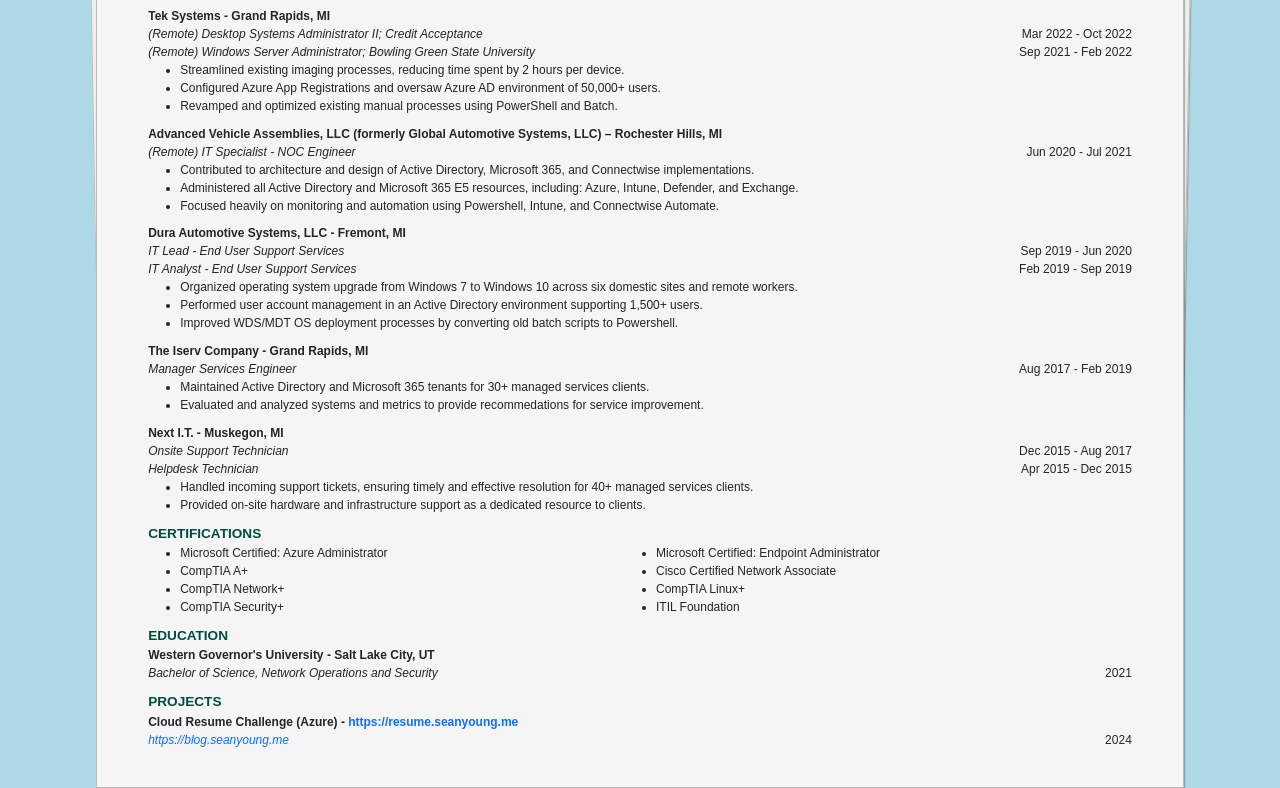
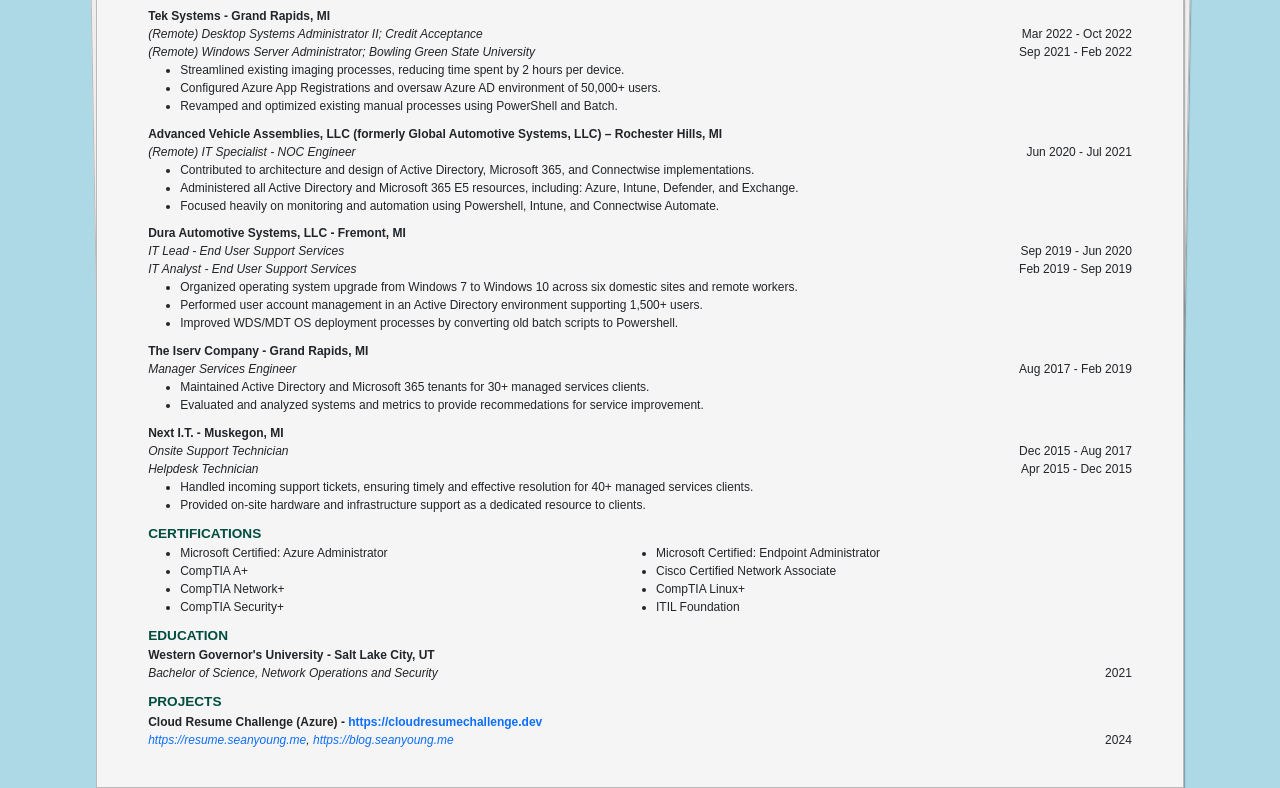
Before and after one commit to seayou8976/azure_cloud_resume, a plain HTML site: page website/index.html in a window 1280 px wide. Shown: the part 472-1260 px from the top of the page. Drawn offline with nearby package versions, Linux system fonts and the light colour scheme; no server answers.

Commit message:
Added the cloud resume challenge url to projects

```diff
--- a/website/index.html
+++ b/website/index.html
@@ -144,8 +144,8 @@
                         <p>PROJECTS</p>
                     </div>
                     <div id="project-content">
-                        <div class="experience-company">Cloud Resume Challenge (Azure) - <a href="https://resume.seanyoung.me">https://resume.seanyoung.me</a></div>
-                        <div class="experience-title"><a href="https://blog.seanyoung.me/cloud-resume-challenge-azure-part-1-of-3">https://blog.seanyoung.me</a><span class="experience-year">2024</span></div>
+                        <div class="experience-company">Cloud Resume Challenge (Azure) - <a href="https://cloudresumechallenge.dev">https://cloudresumechallenge.dev</a></div>
+                        <div class="experience-title"><a href="https://resume.seanyoung.me">https://resume.seanyoung.me</a>, <a href="https://blog.seanyoung.me/cloud-resume-challenge-azure-part-1-of-3">https://blog.seanyoung.me</a><span class="experience-year">2024</span></div>
                     </div>
                 </div>
             </div>
```
